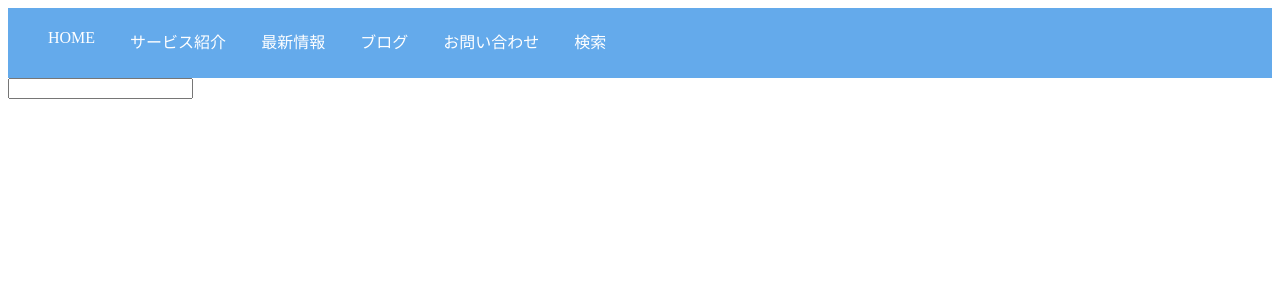
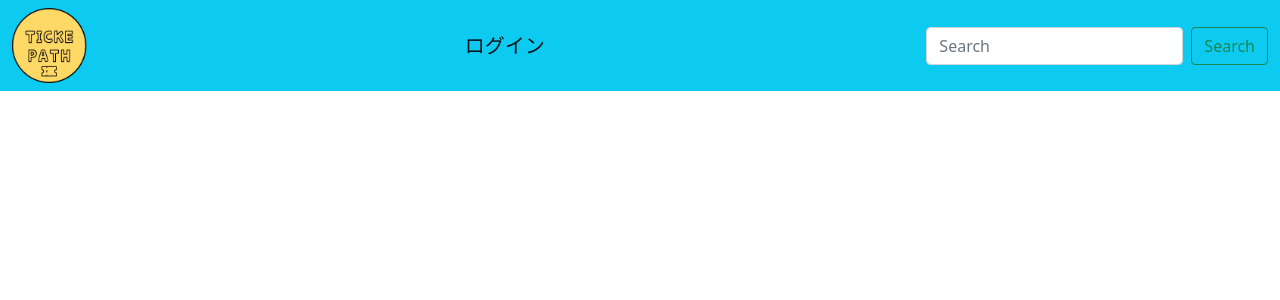
Before and after one commit to hrt4423/TICKEPATH, a PHP site: page /Maeda.html in a window 1280 px wide. Shown: the top 300 px of the page. Run offline with PHP 8.4, Linux system fonts and the light colour scheme.

Commit message:
ヘッダー途中

```diff
--- a/EXAMPLE/Maeda.css
+++ b/EXAMPLE/Maeda.css
@@ -1,31 +1,4 @@
-a {
-    display: block;
-    text-decoration: none;
-    color: white;
-    margin-right: 35px;
-  }
-
-nav {
-    width: 100%;
-    height: 70px;
-    background-color: rgb(100, 170, 235);
-    padding-top: 5px;
-    box-sizing: border-box;
-  }
-
-  ul {
-    display: flex;
-  }
-  li {
-    list-style: none;
-  }
-
-  .c-button {
-    appearance: none;
-    border: 0;
-    border-radius: 5px;
-    background: #4676D7;
-    color: #fff;
-    padding: 8px 16px;
-    font-size: 16px;
-  }
+.rogo{
+  width:"50px";
+  height:"50px";
+}
--- a/EXAMPLE/Maeda.html
+++ b/EXAMPLE/Maeda.html
@@ -7,27 +7,27 @@
     <link rel="stylesheet" href="Maeda.css" />
     <title>ムーミンよしふみ</title>
 
-    <style type="text/css">
-        a:visited { color: #000000; }
-        </style>
+    <style>
+    </style>
   <meta name="viewport" content="width=device-width, initial-scale=1" />
+  <!-- bootstarapのcss読み込み -->
+  <link href="css/bootstrap.min.css" rel="stylesheet" />
 </head>
 <body>
-    <nav>
-        <ul>
-          <li><a>HOME</a></li>
-          <li><a>サービス紹介</a></li>
-          <li><a>最新情報</a></li>
-          <li><a>ブログ</a></li>
-          <li><a>お問い合わせ</a></li>
-          <li><a>検索</a></li>
-        </ul>
-        <br>
-      </nav>
-
-    <input type="text" name="test">
+  <nav class="navbar navbar-light bg-info">
+    <div class="container-fluid">
+      <!-- <a class="navbar-brand">Navbar</a> -->
+      <img src="./src/黄色ロゴ.png" height="75px" class="rogo">
+      <a class="navbar-brand">ログイン</a>
+      <form class="d-flex">
+        <input class="form-control me-2" type="search" placeholder="Search" aria-label="Search">
+        <button class="btn btn-outline-success" type="submit">Search</button>
+      </form>
+    </div>
+  </nav>
 
 
-<script src="https://cdn.jsdelivr.net/npm/bootstrap@5.1.3/dist/js/bootstrap.bundle.min.js" integrity="sha384-ka7Sk0Gln4gmtz2MlQnikT1wXgYsOg+OMhuP+IlRH9sENBO0LRn5q+8nbTov4+1p" crossorigin="anonymous"></script>
+  <!-- bootstrapのjs読み込み -->
+  <script src="js/bootstrap.min.js"></script>
 </body>
 </html>
--- a/EXAMPLE/Maedarogin.html
+++ b/EXAMPLE/Maedarogin.html
@@ -81,7 +81,7 @@ function registClick(){
             <div class="row">
                 <div class="col-md-12 mt-3">
                     <div class="d-grid gap-2">
-                        <button class="btn btn-info btn-lg text-white" type="button" onclick="registClick()">ログイン</button>
+                        <button class="btn text-white" style="background-color:#64BCFC;" type="button" onclick="registClick()">ログイン</button>
                     </div>
                 </div>
             </div>
@@ -89,7 +89,7 @@ function registClick(){
             <div class="row">
                 <div class="col-md-12 mt-2">
                     <div class="d-grid gap-2">
-                        <button class="btn btn-secondary btn-sm" type="button">戻る</button>
+                        <button class="btn  btn-sm" style="background-color:#DFDFDF;" type="button">戻る</button>
                     </div>
                 </div>
             </div>
@@ -97,7 +97,7 @@ function registClick(){
         <div class="row">
             <div class="col-md-12 mt-4">
                 <div class="d-grid gap-2">
-                    <button class="btn btn-info btn-lg text-white" type="button">新規登録</button>
+                    <button class="btn text-white" style="background-color:#64BCFC;" type="button">新規登録</button>
                 </div>
             </div>
         </div>
```
Also changed, not shown: EXAMPLE/src/黄色ロゴ.png (added).
